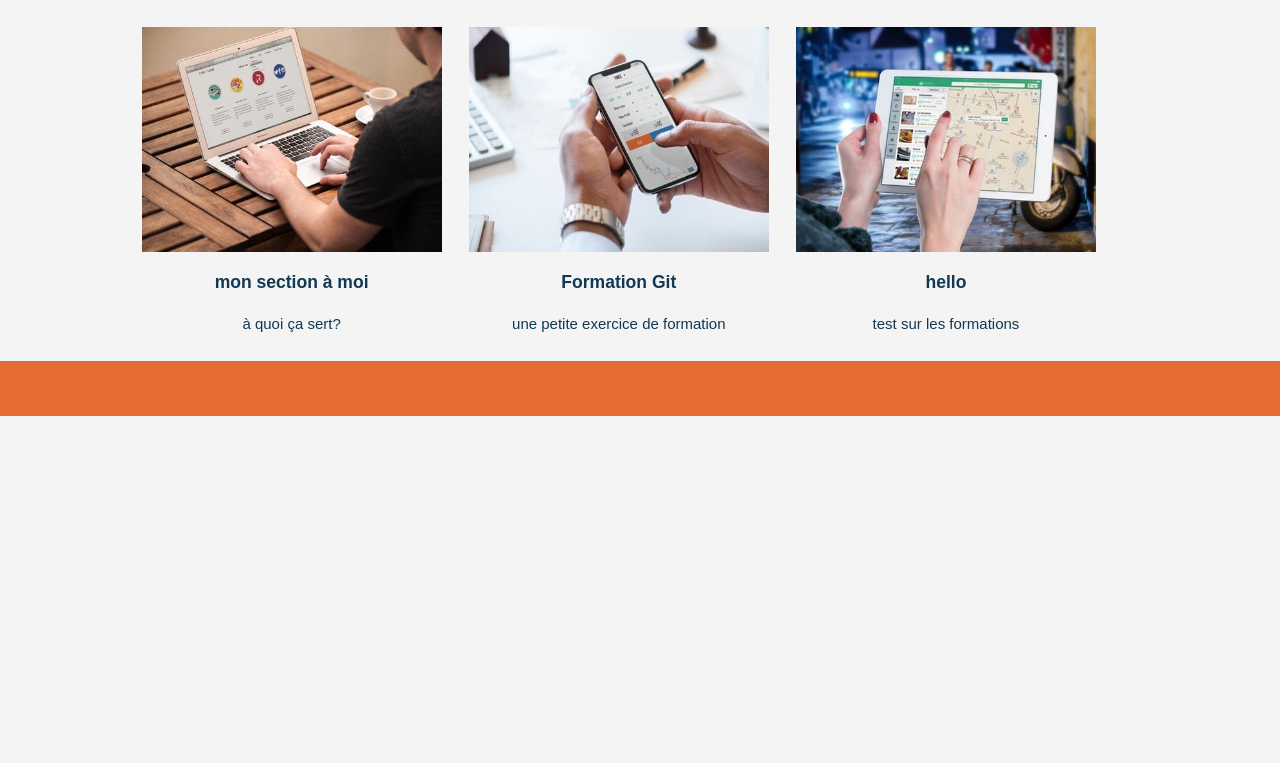
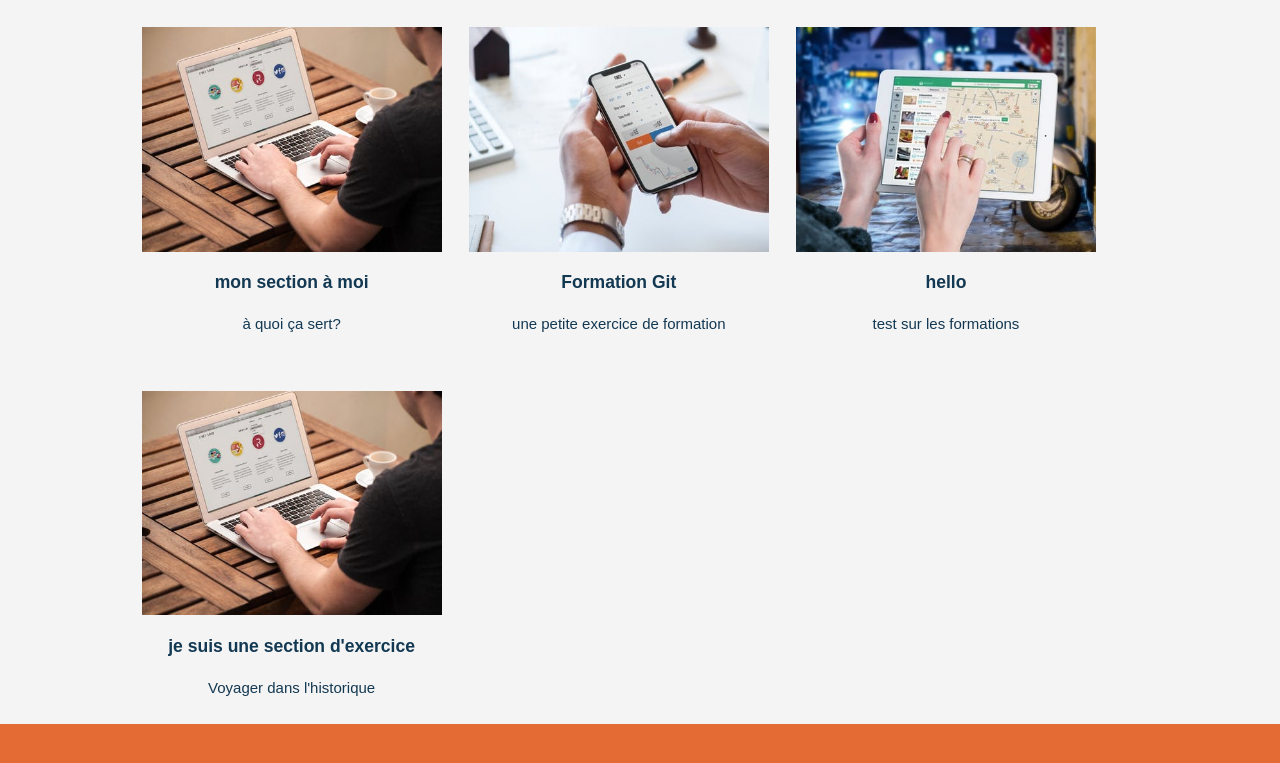
Before and after one commit to heryantenaina/mon_site_test, a plain HTML site: page index.html in a window 1280 px wide. Shown: the part 1016-1779 px from the top of the page. Before the commit the page ends 1432 px from the top, so only its background shows below. Drawn offline with Linux system fonts and the light colour scheme.

Commit message:
commit exercice

```diff
--- a/index.html
+++ b/index.html
@@ -85,6 +85,15 @@
 
 	</section>
 
+	<section id="boxs">
+		<div class="container">
+			<div class="box">
+				<img src="./img/web-app.jpeg">
+				<h3>je suis une section d'exercice</h3>
+				<p>Voyager dans l'historique</p>
+			</div>
+		</div>
+	</section>
 	<footer>
 		<p></p>
 	</footer>
```
